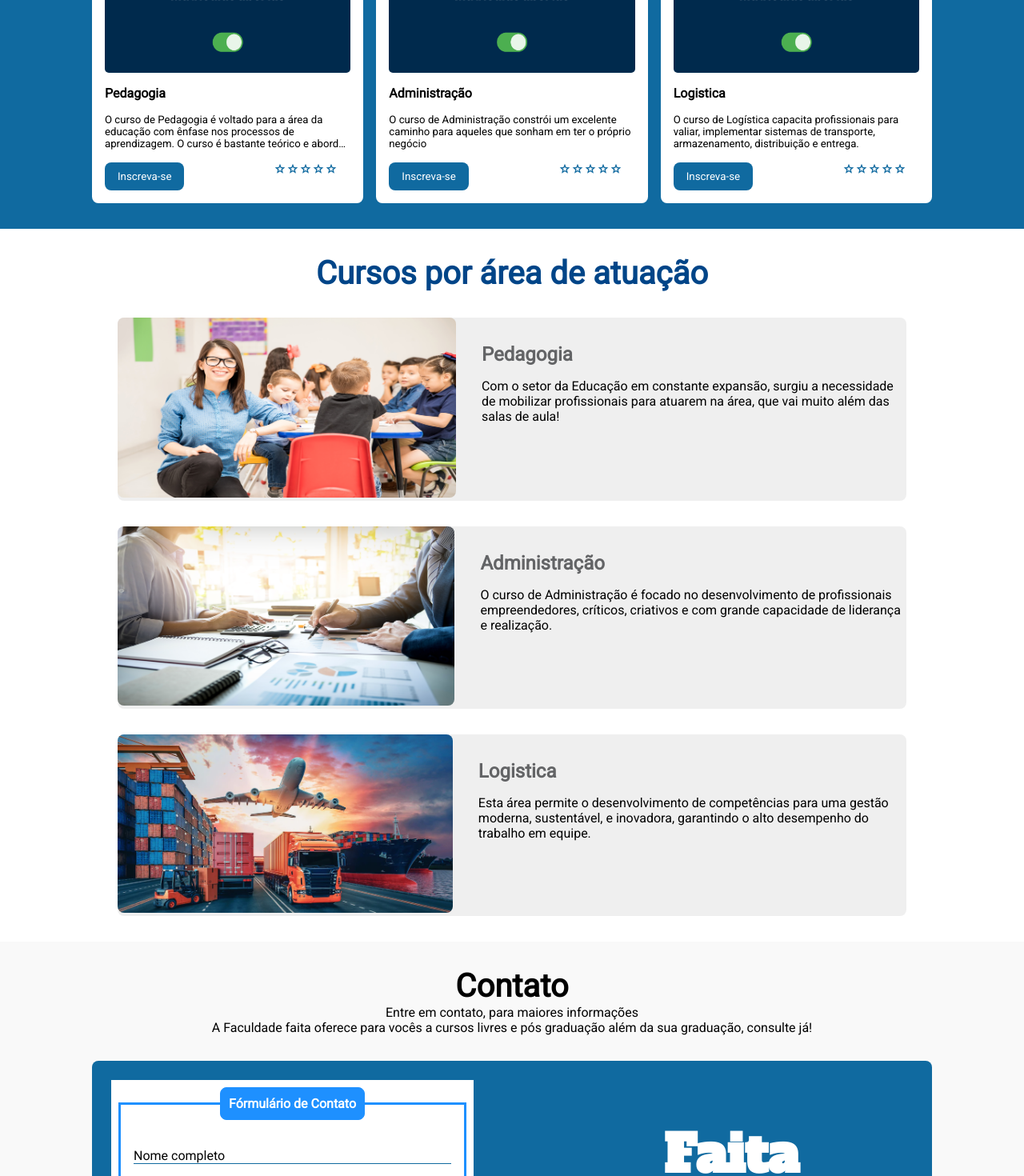
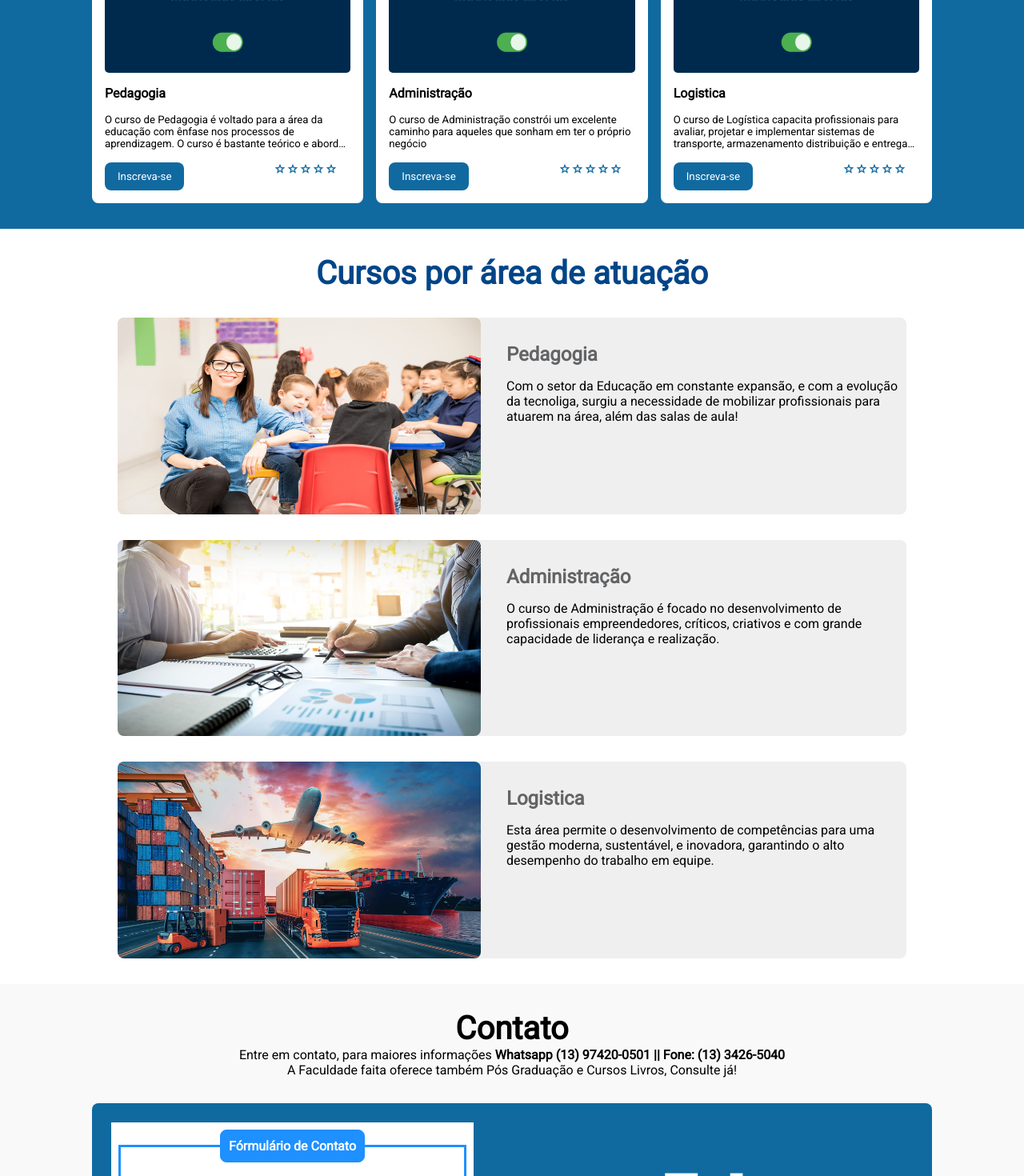
Before and after one commit to leandro144/Site-Faculdade-FAITA, a React (Vite) app: page / in a window 1280 px wide. Shown: the part 1280-2750 px from the top of the page at 80% size. Built offline with nearby package versions, Linux system fonts and the light colour scheme.

Commit message:
Last Settings

```diff
--- a/src/components/Cards/Cards.tsx
+++ b/src/components/Cards/Cards.tsx
@@ -40,7 +40,7 @@ const Cards = () => {
           <article className='card'>
             <div className="card_container"></div>
             <h4>Logistica</h4>
-              <p>O curso de Logística capacita profissionais para valiar, implementar sistemas de transporte, armazenamento, distribuição e entrega.</p>
+              <p>O curso de Logística capacita profissionais para avaliar, projetar e implementar sistemas de transporte, armazenamento distribuição e entrega de produtos de uma empresa ou instituição.</p>
               <div className="btn_stars">
                 <button className="btn">Inscreva-se</button>
                 <span className="star">
--- a/src/components/Contact/Contact.jsx
+++ b/src/components/Contact/Contact.jsx
@@ -7,8 +7,8 @@ return (
 <>
     <div className="contact_back" id='contact'>
         <h1>Contato</h1>
-        <p>Entre em contato, para maiores informações <br></br> A Faculdade faita oferece para vocês
-            a cursos livres e pós graduação além da sua graduação, consulte já!</p>
+        <p>Entre em contato, para maiores informações<b> Whatsapp (13) 97420-0501 || Fone: (13) 3426-5040</b> <br></br> A Faculdade faita oferece também
+            Pós Graduação e Cursos Livros, Consulte já!</p>
         <div className="grid_color">
             <div className="left">
                 <div className="flex">
--- a/src/components/Courses/Courses.css
+++ b/src/components/Courses/Courses.css
@@ -24,7 +24,14 @@
 
 .courses__content .img img {
     width: 100%;
+    max-width: 700px;
+    height: 100%;
     border-radius: 8px;
+}
+
+.text {
+    width: 100%;
+    max-width: 500px;
 }
 
 .text h2{
@@ -38,6 +45,7 @@
     }
 
     .text {
-        padding-bottom: 1rem;
+        padding: 1rem 2%;
+        text-align: justify;
     }
 }
--- a/src/components/Courses/Courses.jsx
+++ b/src/components/Courses/Courses.jsx
@@ -18,7 +18,7 @@ const Courses = () => {
             </div>
             <div className="text">
               <h2>Pedagogia</h2>
-              <p>Com o setor da Educação em constante expansão, surgiu a necessidade de mobilizar profissionais para atuarem na área, que vai muito além das salas de aula!</p>
+              <p>Com o setor da Educação em constante expansão, e com a evolução da tecnoliga, surgiu a necessidade de mobilizar profissionais para atuarem na área, além das salas de aula!</p>
             </div>
           </div>
           <div className="courses__content">
```
